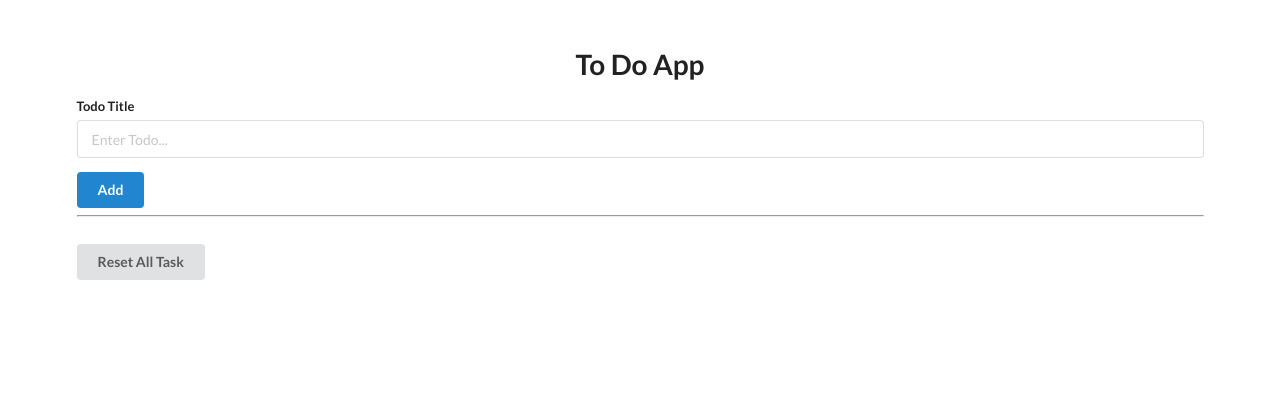
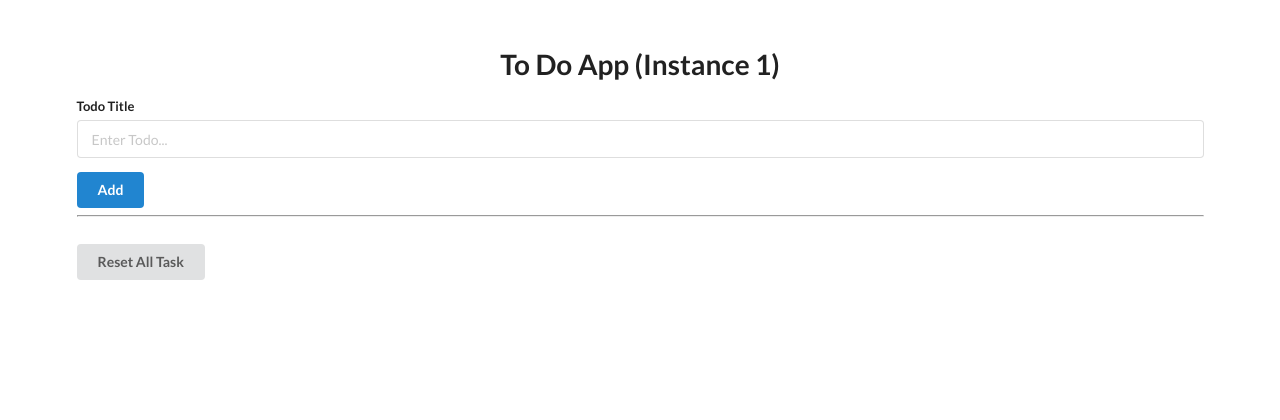
Before and after one commit to VinayakSingoriya/deployTest, a Flask app: page / in a window 1280 px wide. Shown: the top 420 px of the page. Run offline with Flask 2, Linux system fonts and the light colour scheme; data that the repository does not hold is empty.

Commit message:
for instance 1

```diff
--- a/app.py
+++ b/app.py
@@ -7,18 +7,18 @@ app = Flask(__name__)
 # db = pymysql.connect(host='localhost',user='root',password='vinayak',database='todo',charset='utf8mb4',cursorclass=pymysql.cursors.DictCursor)
 
 # Database remote connection
-db = pymysql.connect(
-            host='todoapp-db.cmjf6xf1uo4z.us-east-1.rds.amazonaws.com',
-            user='admin',
-            port=3306,
-            password='vinayak123',
-            database='TodoApp',
-            charset='utf8mb4',
-            cursorclass=pymysql.cursors.DictCursor)
+# db = pymysql.connect(
+#             host='todoapp-db.cmjf6xf1uo4z.us-east-1.rds.amazonaws.com',
+#             user='admin',
+#             port=3306,
+#             password='vinayak123',
+#             database='TodoApp',
+#             charset='utf8mb4',
+#             cursorclass=pymysql.cursors.DictCursor)
 
 # Routing
 
-# db = pymysql.connect(host='52.2.189.87',user='admin',password='vinayak123',database='TodoApp',charset='utf8mb4',cursorclass=pymysql.cursors.DictCursor)
+db = pymysql.connect(host='52.2.189.87',user='admin',password='vinayak123',database='TodoApp',charset='utf8mb4',cursorclass=pymysql.cursors.DictCursor)
 
 #Handling error 404 and displaying relevant web page
 @app.errorhandler(404)
--- a/templates/base.html
+++ b/templates/base.html
@@ -12,7 +12,7 @@
 
 <body>
     <div style="margin-top: 50px;" class="ui container">
-        <h1 class="ui center aligned header">To Do App</h1>
+        <h1 class="ui center aligned header">To Do App (Instance 1)</h1>
 
         <form class="ui form" action="/add" method="post">
             <div class="field">
--- /dev/null
+++ b/wsgi.py
@@ -0,0 +1,3 @@
+from app import app
+if __name__ == "__main__":
+    app.run()
```
